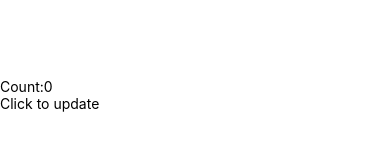
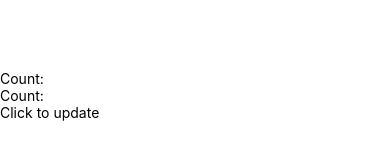
Before and after one commit to Shah-Jahan-Mukhtar/React-Native_Hooks, a React Native app in the folder AwsomeProject/: screen / in a window 390 px wide. Shown: the part 327-486 px from the top of the page. Built offline with nearby package versions, Linux system fonts and the light colour scheme.

Commit message:
useCallback

```diff
--- a/AwsomeProject/screens/Callback.js
+++ b/AwsomeProject/screens/Callback.js
@@ -2,14 +2,16 @@ import { View, Text, TouchableOpacity } from "react-native";
 import React, { useState, useCallback } from "react";
 
 const Callback = () => {
-  const [count, setCount] = useState(0);
+  const [count, setCount] = useState({});
 
   const handleIncrement = useCallback(() => {
-    setCount(count + 1);
-  }, []);
+    setCount({ name: "Shahjahan", name2: "Abubakar" });
+  }, [count]);
   return (
     <View style={{ flex: 1, justifyContent: "center", alignContent: "center" }}>
-      <Text>Count:{count}</Text>
+      <Text>Count:{count.name}</Text>
+      <Text>Count:{count.name2}</Text>
+
       <TouchableOpacity onPress={handleIncrement}>
         <Text>Click to update</Text>
       </TouchableOpacity>
```
